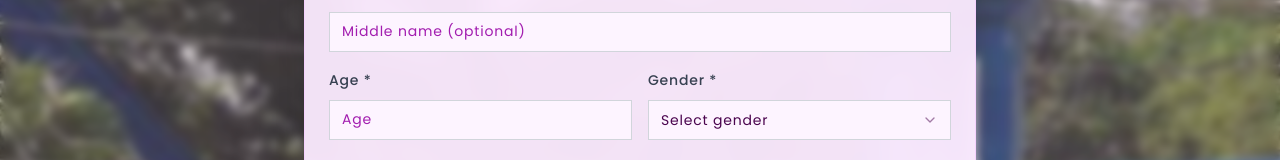
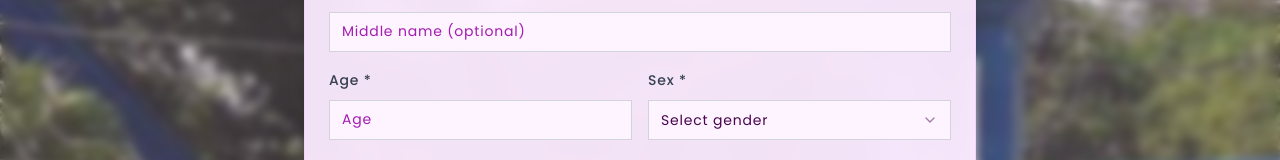
Before and after one commit to Marnel8/tracesys, a Next.js app: page /signup/instructor in a window 1280 px wide. Shown: the part 380-540 px from the top of the page. Built offline with nearby package versions, Linux system fonts and the light colour scheme; no server answers.

Commit message:
sign up gender to sex

```diff
--- a/app/signup/instructor/page.tsx
+++ b/app/signup/instructor/page.tsx
@@ -394,7 +394,7 @@ export default function InstructorSignupPage() {
                       htmlFor="gender"
                       className="text-gray-700 font-medium"
                     >
-                      Gender *
+                      Sex *
                     </Label>
                     <Controller
                       name="gender"
@@ -410,7 +410,9 @@ export default function InstructorSignupPage() {
                           <SelectContent>
                             <SelectItem value="male">Male</SelectItem>
                             <SelectItem value="female">Female</SelectItem>
-                            <SelectItem value="other">Other</SelectItem>
+                            <SelectItem value="other">
+                              Prefer not to say
+                            </SelectItem>
                           </SelectContent>
                         </Select>
                       )}
```
